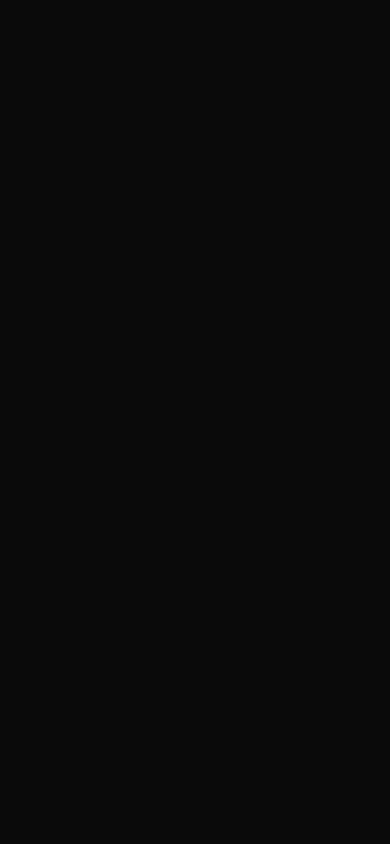
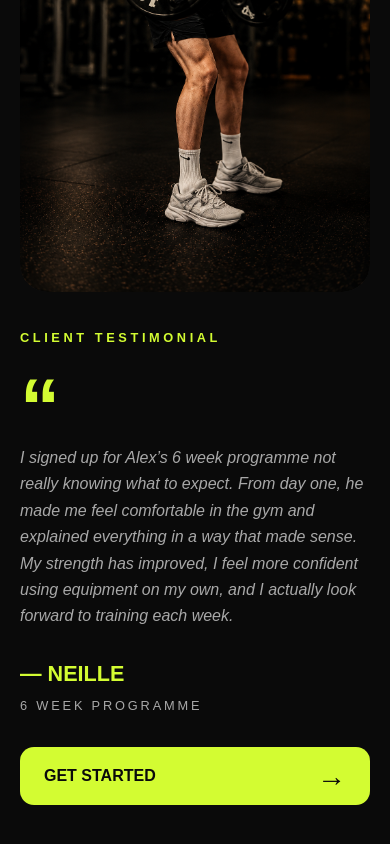
Before and after one commit to alexangria1992/personal-trainer-website, a React (Vite) app: page / in a window 390 px wide. Shown: the part 2904-3748 px from the top of the page. Before the commit the page ends 2598 px from the top, so only its background shows below. Built offline with nearby package versions, Linux system fonts and the light colour scheme.

Commit message:
Testimonial Photo

```diff
--- a/src/App.jsx
+++ b/src/App.jsx
@@ -6,6 +6,7 @@ import './App.css';
 import Navbar from './components/Navbar';
 import Hero from './components/Hero';
 import Services from './components/Services';
+import Testimonial from './components/Testimonial';
 
 function App() {
   const [count, setCount] = useState(0);
@@ -15,6 +16,7 @@ function App() {
       <Navbar />
       <Hero />
       <Services />
+      <Testimonial />
     </>
   );
 }
--- /dev/null
+++ b/src/components/Testimonial.css
@@ -0,0 +1,96 @@
+.testimonial {
+  padding: 72px var(--container-padding);
+  background: var(--color-bg);
+  color: var(--color-text);
+}
+.testimonial__image {
+  overflow: hidden;
+  border-radius: 28px;
+  margin-bottom: 36px;
+  background: var(--color-surface);
+}
+
+.testimonial__image img {
+  width: 100%;
+  display: block;
+  object-fit: cover;
+}
+
+.testimonial__eyebrow {
+  margin-bottom: 14px;
+  font-family: var(--font-heading);
+  font-size: 0.8rem;
+  font-weight: 800;
+  letter-spacing: 0.28em;
+  text-transform: uppercase;
+  color: var(--color-accent);
+}
+
+.testimonial__title {
+  max-width: 12ch;
+  font-family: var(--font-heading);
+  font-size: clamp(3rem, 14vw, 5.4rem);
+  font-weight: 900;
+  line-height: 0.88;
+  letter-spacing: -0.06em;
+  text-transform: uppercase;
+}
+
+.testimonial__quote-mark {
+  margin-top: 32px;
+  color: var(--color-accent);
+  font-family: var(--font-heading);
+  font-size: 5rem;
+  font-weight: 900;
+  line-height: 0.7;
+}
+.testimonial__quote {
+  margin-top: 10px;
+  color: var(--color-muted);
+  font-size: 1rem;
+  line-height: 1.65;
+  font-style: italic;
+}
+
+.testimonial__client {
+  margin-top: 28px;
+}
+
+.testimonial__client strong {
+  display: block;
+  font-family: var(--font-heading);
+  font-size: 1.35rem;
+  font-weight: 900;
+  text-transform: uppercase;
+  color: var(--color-accent);
+}
+
+.testimonial__client span {
+  display: block;
+  margin-top: 6px;
+  font-family: var(--font-heading);
+  font-size: 0.8rem;
+  letter-spacing: 0.22em;
+  text-transform: uppercase;
+  color: var(--color-muted);
+}
+
+.testimonial__button {
+  margin-top: 32px;
+  min-height: 58px;
+  padding: 0 24px;
+  border-radius: 14px;
+  display: flex;
+  align-items: center;
+  justify-content: space-between;
+  background: var(--color-accent);
+  color: var(--color-bg);
+  font-family: var(--font-heading);
+  font-size: 1rem;
+  font-weight: 900;
+  text-transform: uppercase;
+}
+
+.testimonial__button span {
+  font-size: 1.8rem;
+}
--- /dev/null
+++ b/src/components/Testimonial.jsx
@@ -0,0 +1,39 @@
+import React from 'react';
+import rowImg from '../../images/testimonial-photo.png';
+import './Testimonial.css';
+const Testimonial = () => {
+  return (
+    <section className='testimonial' id='results'>
+      <div className='testimonial__image'>
+        <img src={rowImg} alt='Alex performing a barbell row' />
+      </div>
+
+      <div className='testimonial__content'>
+        <p className='testimonial__eyebrow'>Client Testimonial</p>
+
+        {/* <h2 className='testimonial__title'>Neille’s 6 Week Programme</h2> */}
+
+        <div className='testimonial__quote-mark'>“</div>
+
+        <blockquote className='testimonial__quote'>
+          I signed up for Alex’s 6 week programme not really knowing what to
+          expect. From day one, he made me feel comfortable in the gym and
+          explained everything in a way that made sense. My strength has
+          improved, I feel more confident using equipment on my own, and I
+          actually look forward to training each week.
+        </blockquote>
+
+        <div className='testimonial__client'>
+          <strong>— Neille</strong>
+          <span>6 Week Programme</span>
+        </div>
+
+        <a href='#contact' className='testimonial__button'>
+          Get Started <span>→</span>
+        </a>
+      </div>
+    </section>
+  );
+};
+
+export default Testimonial;
```
Also changed, not shown: images/testimonial-photo.png (added), src/components/About.css (added), src/components/About.jsx (added), 1 other file (tests, documents, lock files or other folders).
